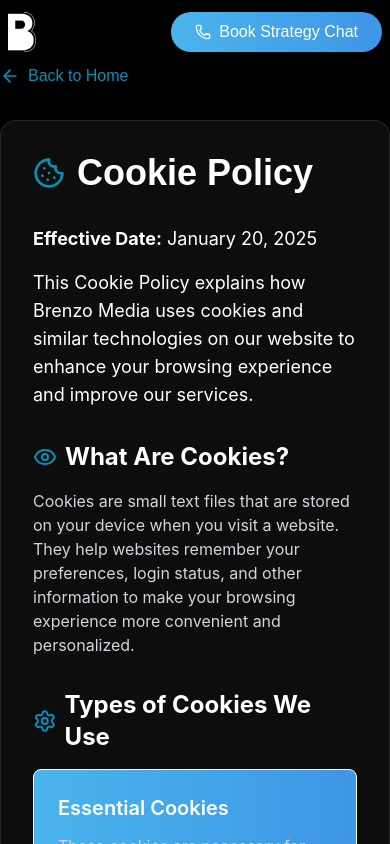
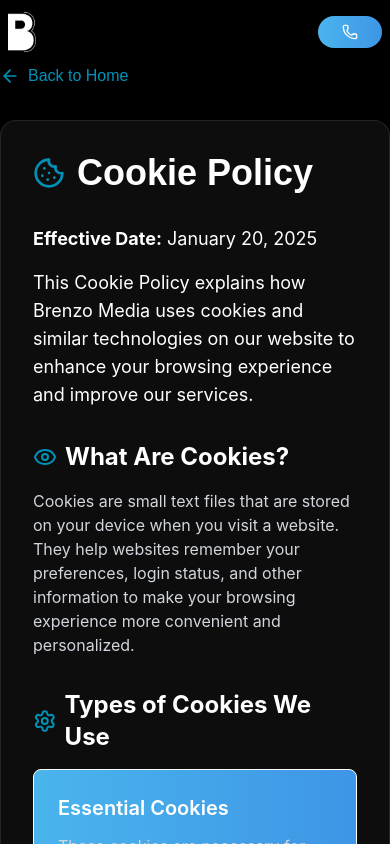
Before and after one commit to gvrv03/BrenzoMedia, a Next.js app: page /cookie-policy in a window 390 px wide. Shown: the top 844 px of the page. Built offline with nearby package versions, Linux system fonts and the light colour scheme.

Commit message:
Fix Button

```diff
--- a/src/app/components/Navbar.js
+++ b/src/app/components/Navbar.js
@@ -40,10 +40,10 @@
                 data-cal-namespace="30min"
                 data-cal-link="brenzomedia/30min"
                 data-cal-config='{"layout":"month_view"}'
-                className="bgGradient rounded-full cursor-pointer text-white px-6 py-2  hover:bg-[#4FB6EC]  transition-all duration-300 font-medium hover:scale-105 hover:shadow-lg hover:shadow-[#4FB6EC]  /25 flex items-center"
+                className="bgGradient rounded-full cursor-pointer  text-white px-6 py-2  hover:bg-[#4FB6EC]  transition-all duration-300 font-medium gap-2  hover:scale-105 hover:shadow-lg justify-center hover:shadow-[#4FB6EC]  /25 flex items-center"
               >
-                <Phone className="w-4 h-4 mr-2" />
-                Book Strategy Chat
+                <Phone className="w-4 h-4 " />
+                <span className=" hidden md:block" >Book Strategy Chat</span>
               </button>
             </div>
           </div>
```
